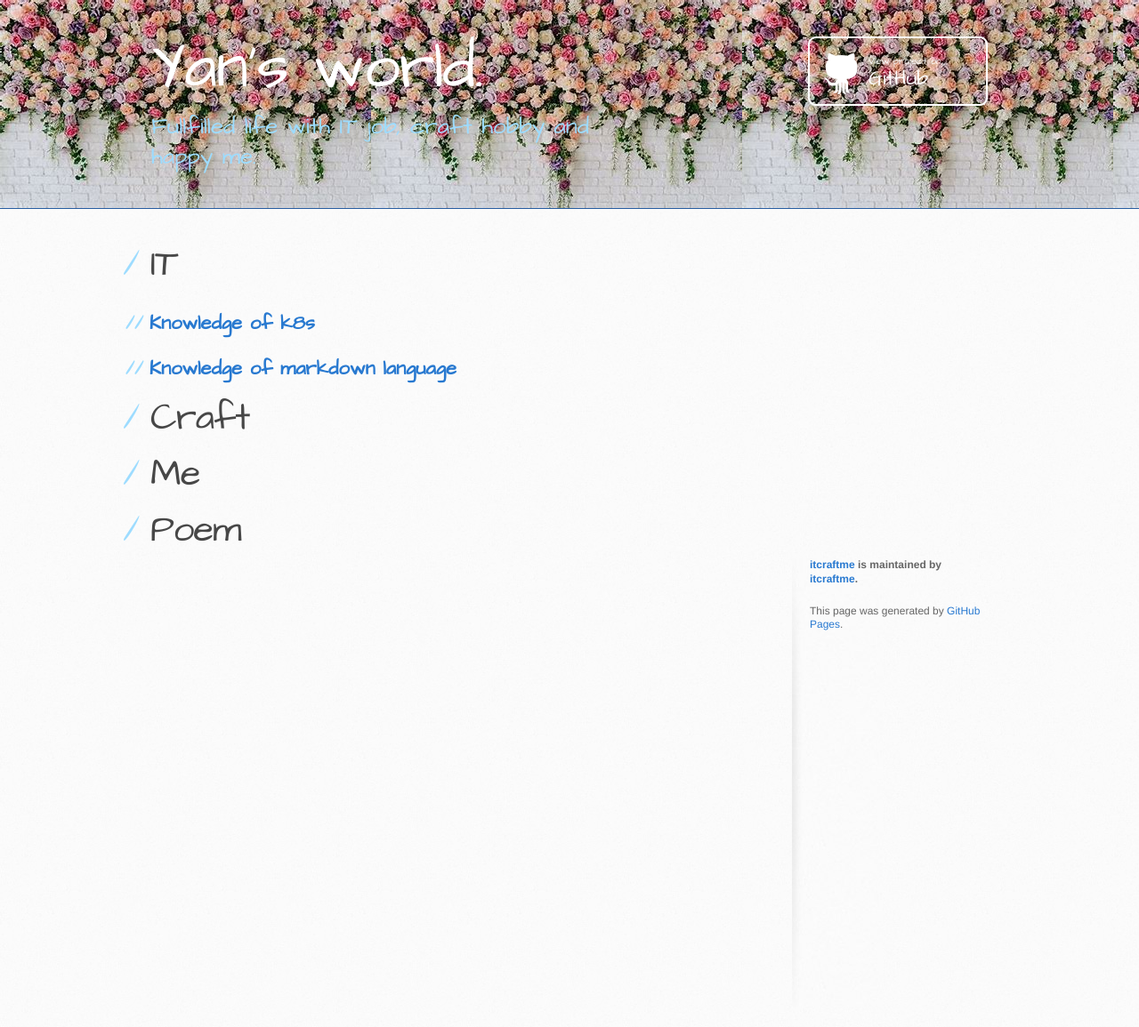
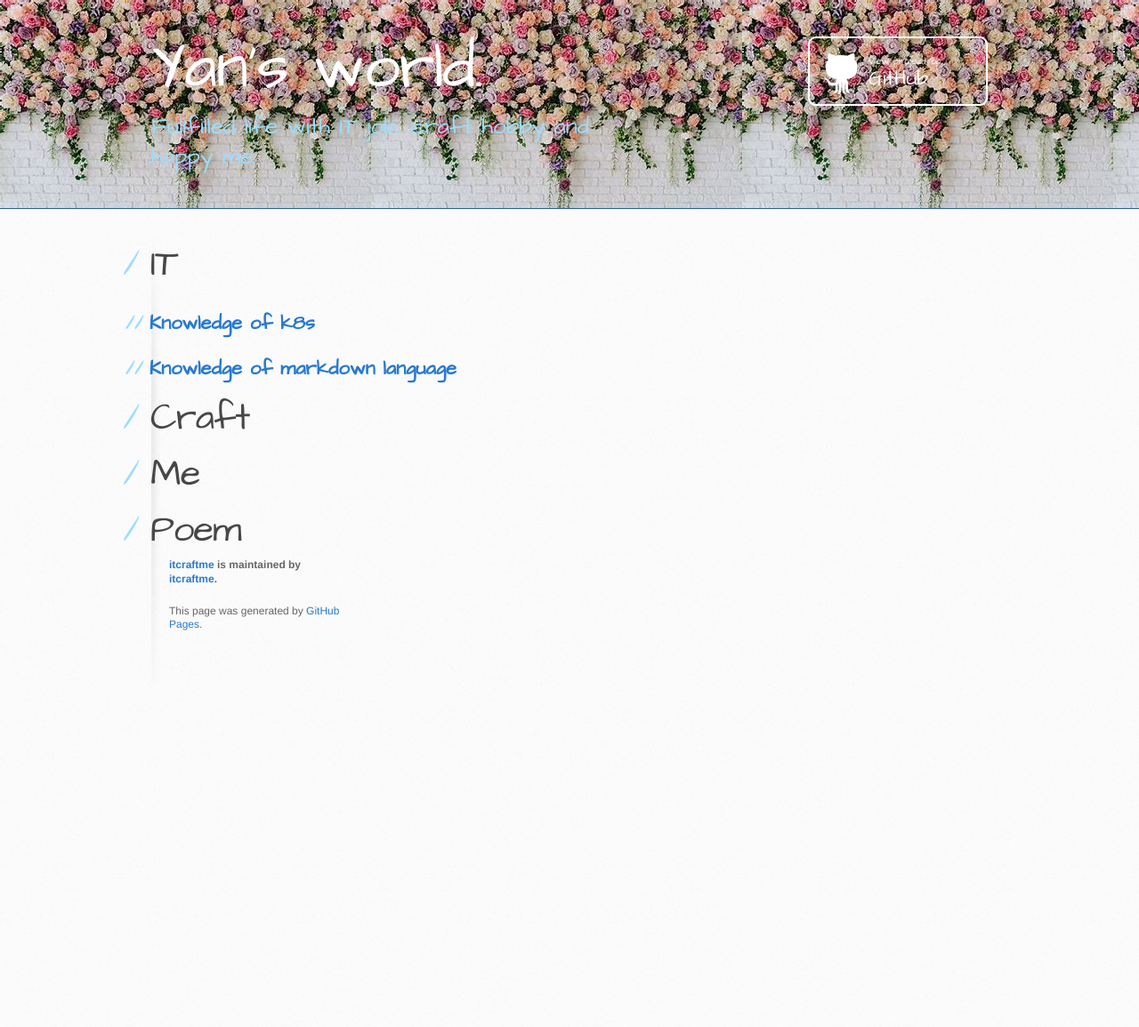
Before and after one commit to itcraftme/itcraftme, a Jekyll site: the page built from index.md, in a window 1280 px wide. Shown: the whole page at 89% size. Built offline with Jekyll 4.4.1, drawn with Linux system fonts in a browser that asks for light colours; our own code applies the rules of GitHub Pages for plain Markdown files; after the commit the page ends 900 px from its top, so only the background shows below that.

Commit message:
Update jekyll-theme-architect.scss
change sidebar to the bottom

```diff
--- a/_sass/jekyll-theme-architect.scss
+++ b/_sass/jekyll-theme-architect.scss
@@ -74,7 +74,7 @@ header h2 {
 }
 
 aside#sidebar {
-  float: right;
+  float: bottom;
   width: 200px;
   min-height: 504px;
   padding-left: 20px;
```
